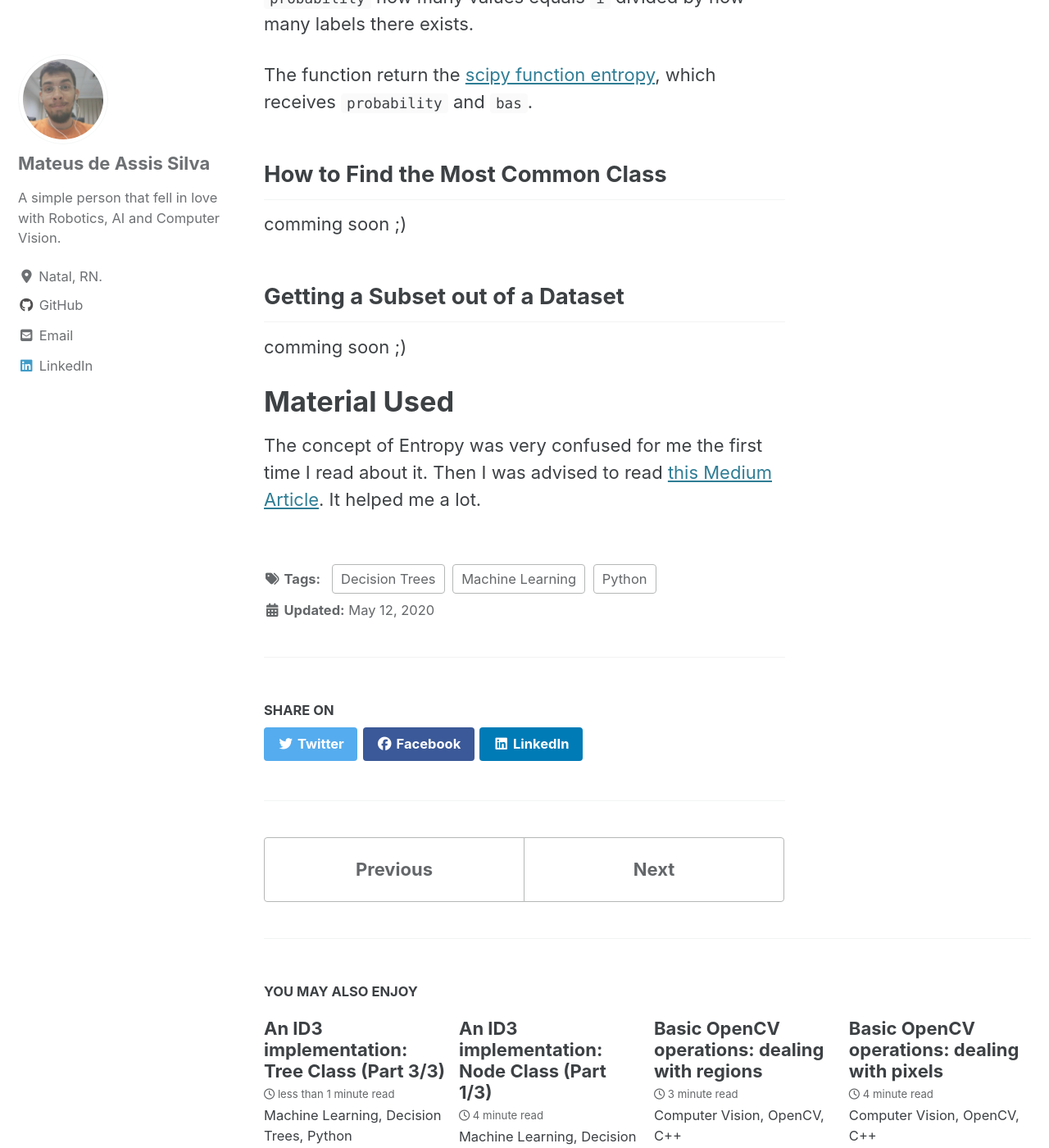
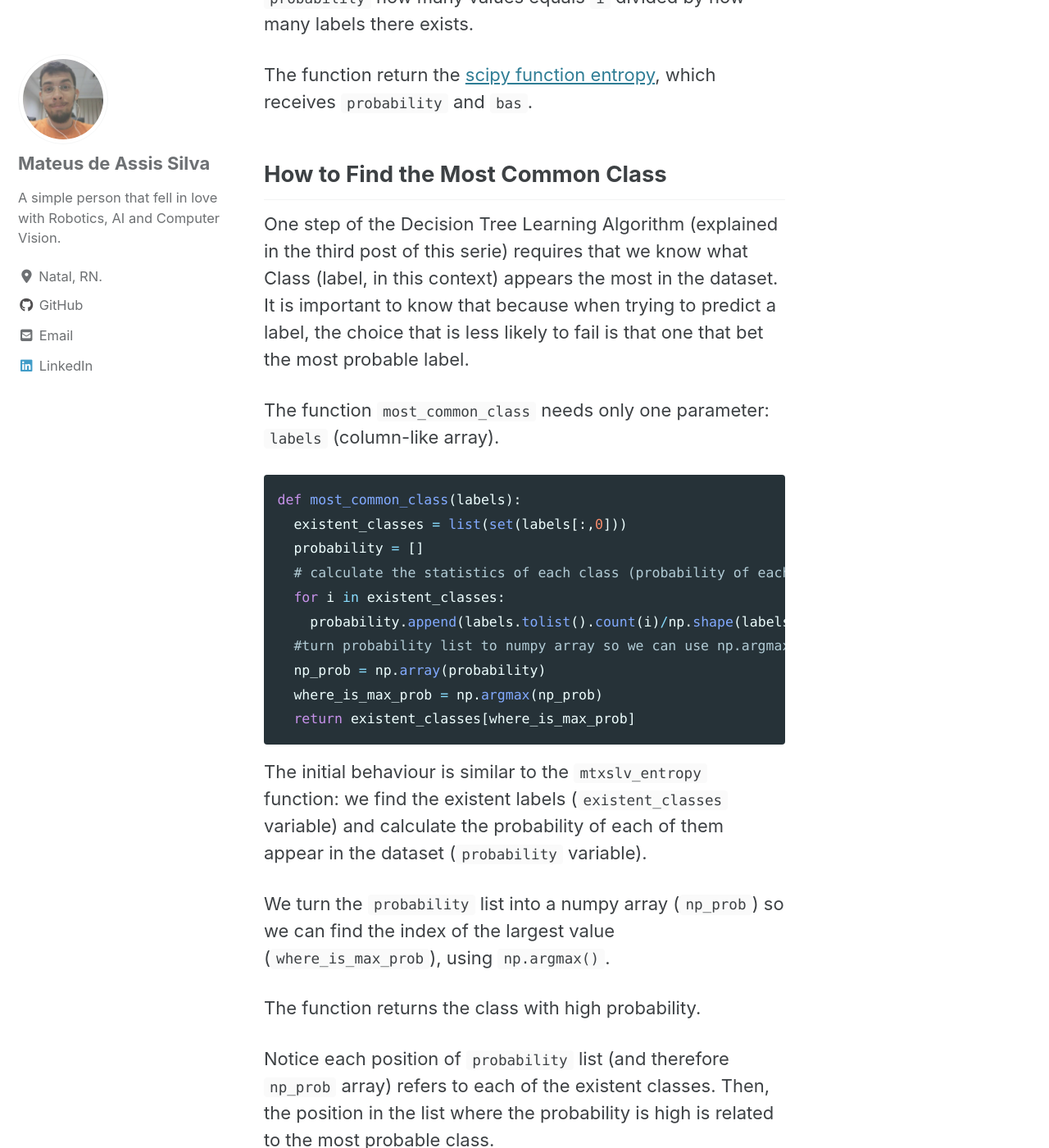
Before and after one commit to mtxslv/mtxslv.github.io, a Jekyll site: the page built from _posts/2020-05-12-id3_part_2.md, in a window 1280 px wide and 1400 px high, scrolled down 3075 px. Shown: the whole window at 82% size. Built offline with Jekyll 4.4.1, drawn with Linux system fonts in a browser that asks for light colours; cached includes are drawn as plain includes; nearby versions of some CDN libraries; formulas are drawn with MathJax 3; some of the changed text lies outside the part shown.

Commit message:
most probable class function added

````diff
--- a/_posts/2020-05-12-id3_part_2.md
+++ b/_posts/2020-05-12-id3_part_2.md
@@ -65,7 +65,34 @@
 The function return the [scipy function entropy](https://docs.scipy.org/doc/scipy/reference/generated/scipy.stats.entropy.html), which receives ```probability``` and ```bas```.
 
 ## How to Find the Most Common Class
-comming soon ;)
+
+One step of the Decision Tree Learning Algorithm (explained in the third post of this serie) requires that we know what Class (label, in this context) appears the most in the dataset. It is important to know that because when trying to predict a label, the choice that is less likely to fail is that one that bet the most probable label.
+
+The function ```most_common_class``` needs only one parameter: ```labels``` (column-like array).
+
+{% raw %}
+```python
+def most_common_class(labels):
+  existent_classes = list(set(labels[:,0]))
+  probability = []
+  # calculate the statistics of each class (probability of each one)
+  for i in existent_classes:
+    probability.append(labels.tolist().count(i)/np.shape(labels[:,0])[0])
+  #turn probability list to numpy array so we can use np.argmax
+  np_prob = np.array(probability)
+  where_is_max_prob = np.argmax(np_prob)
+  return existent_classes[where_is_max_prob]
+```
+{% endraw %}
+
+The initial behaviour is similar to the ```mtxslv_entropy``` function: we find the existent labels (```existent_classes``` variable) and calculate the probability of each of them appear in the dataset (```probability``` variable).
+
+We turn the ```probability``` list into a numpy array (```np_prob```) so we can find the index of the largest value (```where_is_max_prob```), using ```np.argmax()```.
+
+The function returns the class with high probability.
+
+Notice each position of ```probability``` list (and therefore ```np_prob``` array) refers to each of the existent classes. Then, the position in the list where the probability is high is related to the most probable class.
+
 
 ## Getting a Subset out of a Dataset
 comming soon ;)
````
